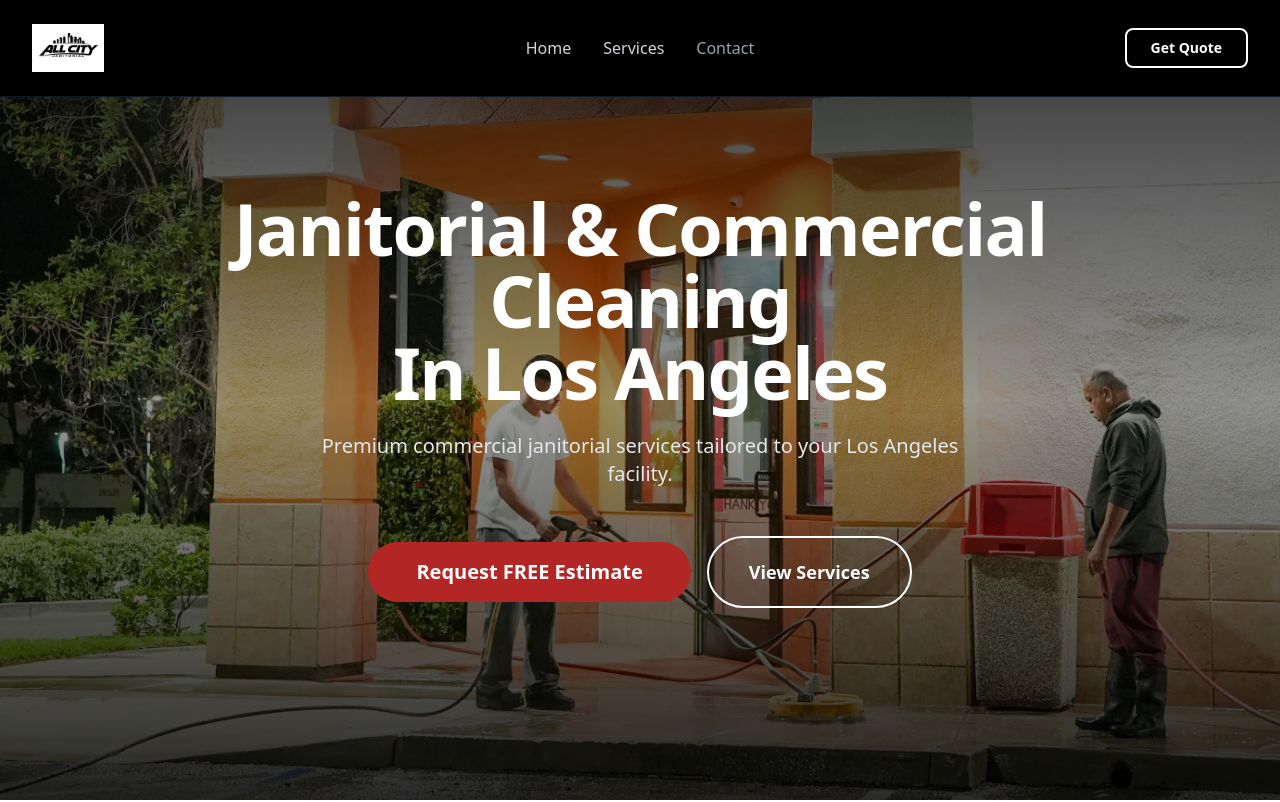
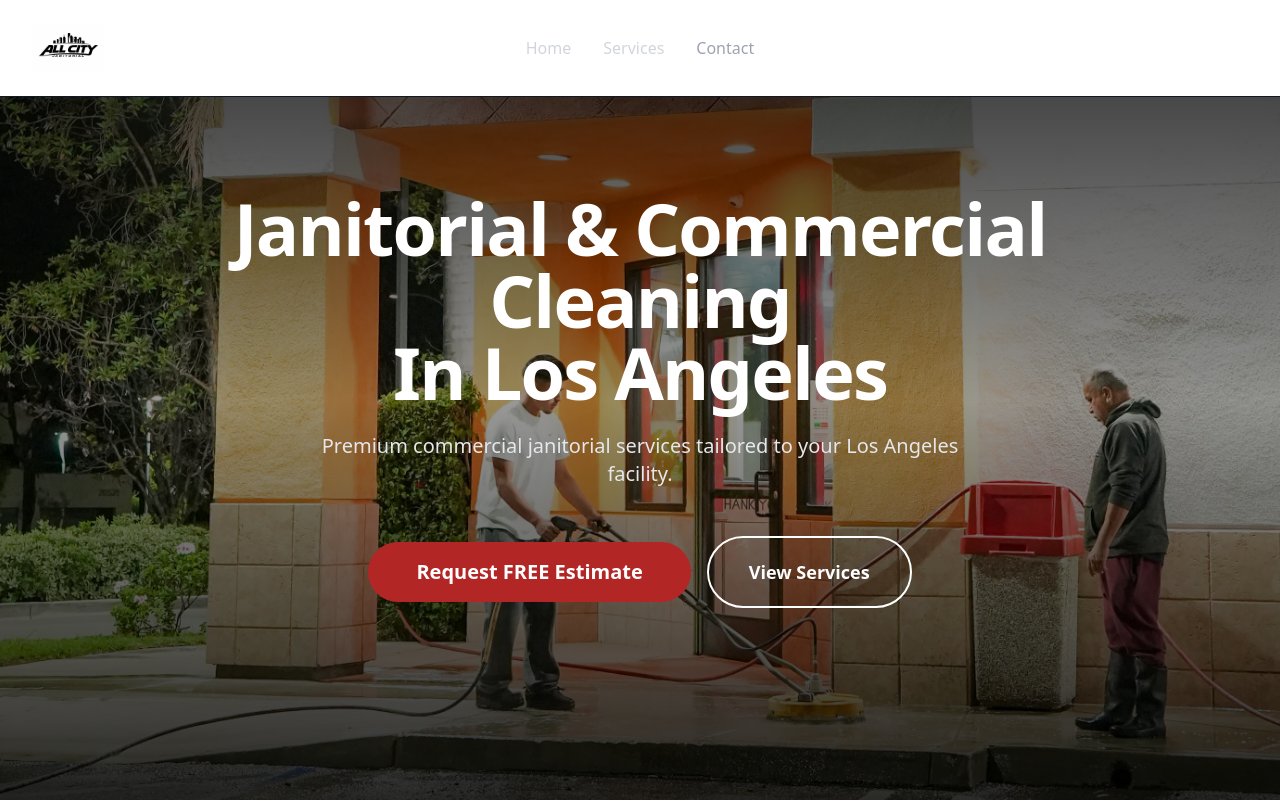
Before and after one commit to vmiguelt01-spec/janitorial-website, a website: page index.html in a window 1280 px wide. Shown: the top 802 px of the page. Drawn offline with nearby package versions, Linux system fonts and the light colour scheme; files that its build step writes are made by us from their sources.

Commit message:
Update index.html

```diff
--- a/index.html
+++ b/index.html
@@ -56,7 +56,7 @@
             <a href="services.html" class="block text-gray-400 text-lg font-medium hover:text-white transition">Services</a>
             <a href="contact.html" class="block text-gray-400 text-lg font-medium hover:text-white transition">Contact</a>
             <a href="contact.html" class="inline-block w-full text-center border-2 border-white text-white py-3 rounded-xl font-bold">Get Quote</a>
-        </div>    <nav class="fixed w-full bg-black z-50 border-b border-gray-900 transition-all duration-300">
+        </div>    <nav class="fixed w-full bg-white z-50 border-b border-gray-900 transition-all duration-300">
         <div class="max-w-7xl mx-auto px-4 sm:px-6 lg:px-8">
 
             <div class="grid grid-cols-2 md:grid-cols-3 items-center h-24">
```
